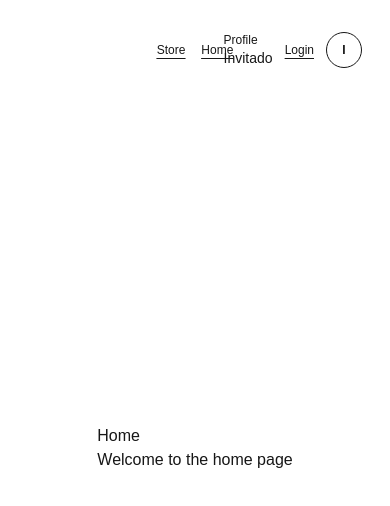
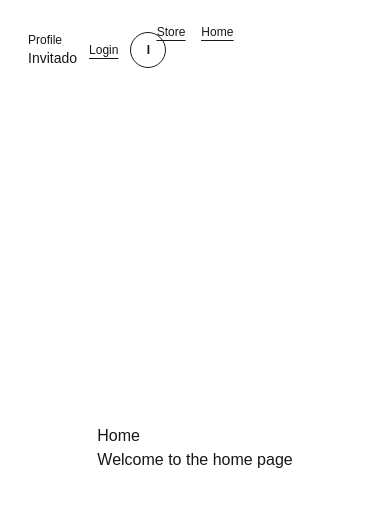
Before and after one commit to cherylsoberaness-sys/marketplace-app, a Next.js app: page / in a window 390 px wide. Shown: the top 506 px of the page. Built offline with nearby package versions, Linux system fonts and the light colour scheme; no server answers.

Commit message:
feat: improve navbar responsiveness

```diff
--- a/src/app/components/navbar.tsx
+++ b/src/app/components/navbar.tsx
@@ -8,7 +8,7 @@
     const session = await getSession();
 
     return (
-        <nav className="relative flex w-full items-center">
+        <nav className="flex flex-col gap-4 md:flex-row md:items-center md:justify-between">
             <div className="absolute left-1/2 flex -translate-x-1/2 gap-4 text-xs underline underline-offset-4">
                 <Link href="/dashboard">
                     Store
@@ -19,7 +19,7 @@
                 {session && <Link href={"/dashboard/ads/create"}>Create ad</Link>}
             </div>
 
-            <div className="ml-auto flex items-center gap-4">
+            <div className="flex items-center gap-3">
                 <UserProfile />
             </div>
         </nav>
```
